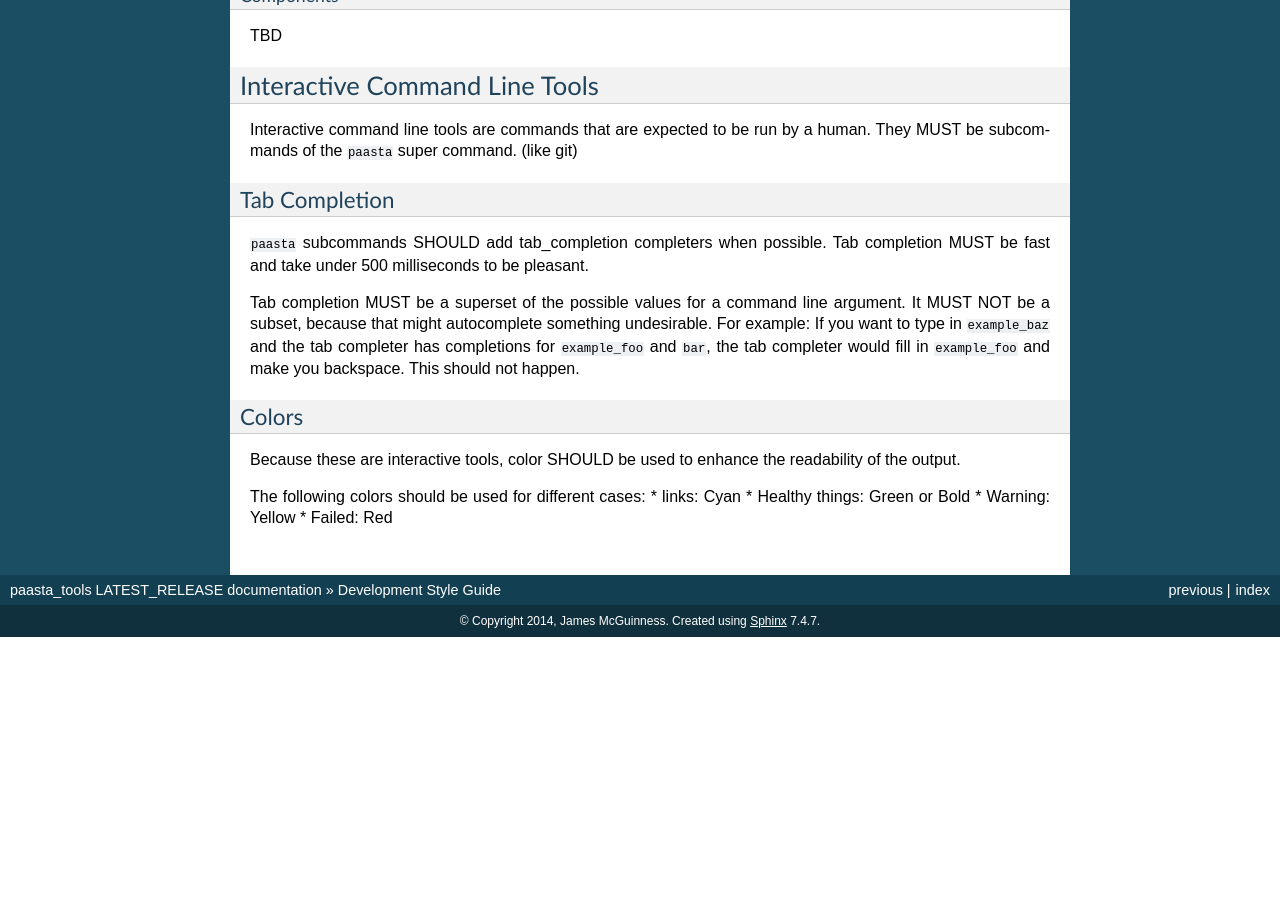
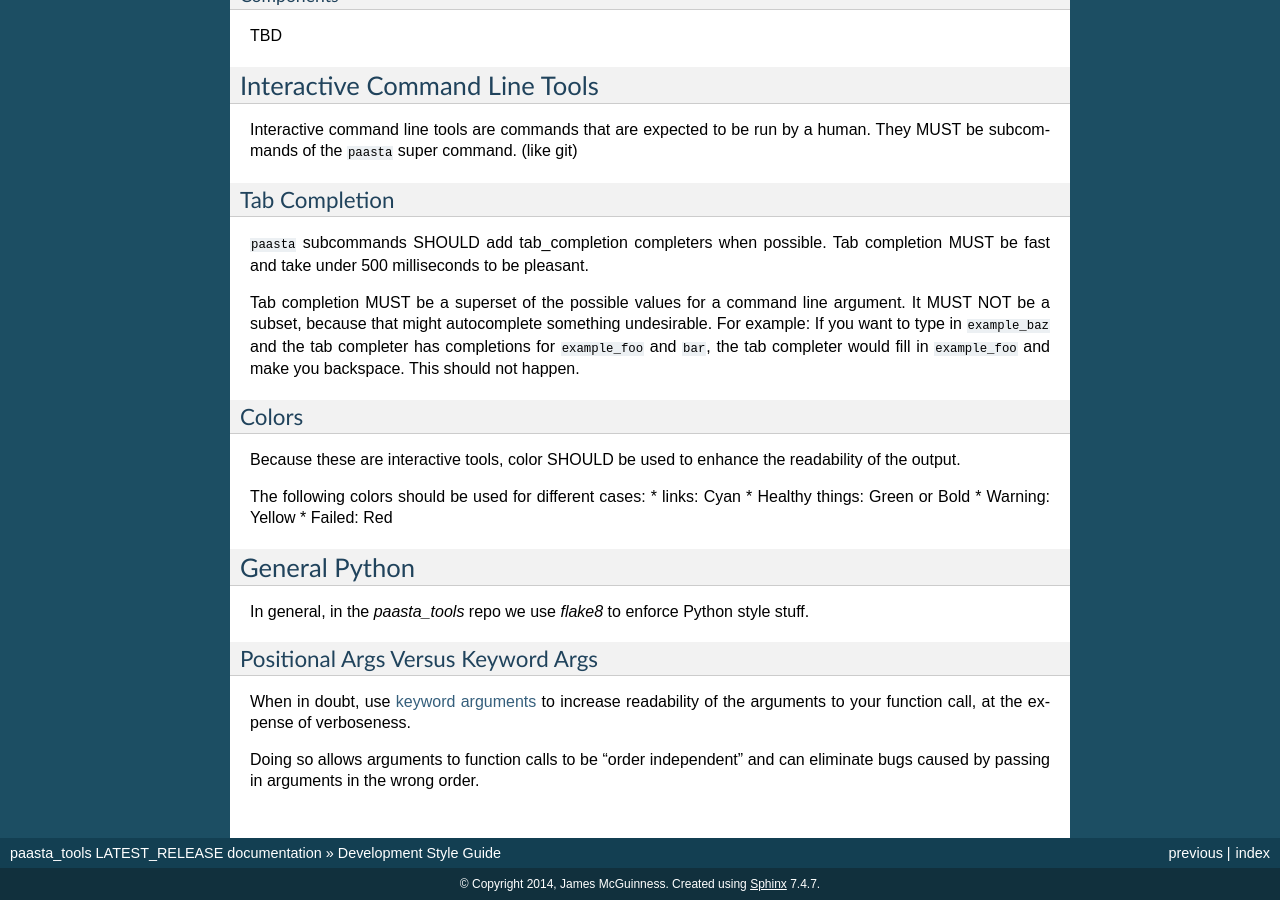
Before and after one commit to Yelp/paasta, a Sphinx documentation site: the page built from docs/source/style_guide.rst, in a window 1280 px wide and 900 px high, scrolled down 2512 px. Built offline with Sphinx 7.4.7, drawn with Linux system fonts in a browser that asks for light colours; pages that are not in the unit, such as notebooks, are missing from menus; before the commit the page ends 3149 px from its top, so only the background shows below that; some of the changed text lies outside the part shown.

Commit message:
Added kwarg section to the style guide

```diff
--- a/docs/source/style_guide.rst
+++ b/docs/source/style_guide.rst
@@ -157,3 +157,18 @@ The following colors should be used for different cases:
 * Healthy things: Green or Bold
 * Warning: Yellow
 * Failed: Red
+
+
+General Python
+==============
+
+In general, in the `paasta_tools` repo we use `flake8` to enforce Python style stuff.
+
+Positional Args Versus Keyword Args
+-----------------------------------
+
+When in doubt, use `keyword arguments <https://docs.python.org/3/faq/programming.html#faq-argument-vs-parameter>`_
+to increase readability of the arguments to your function call, at the expense of verboseness.
+
+Doing so allows arguments to function calls to be "order independent" and can
+eliminate bugs caused by passing in arguments in the wrong order.
```
